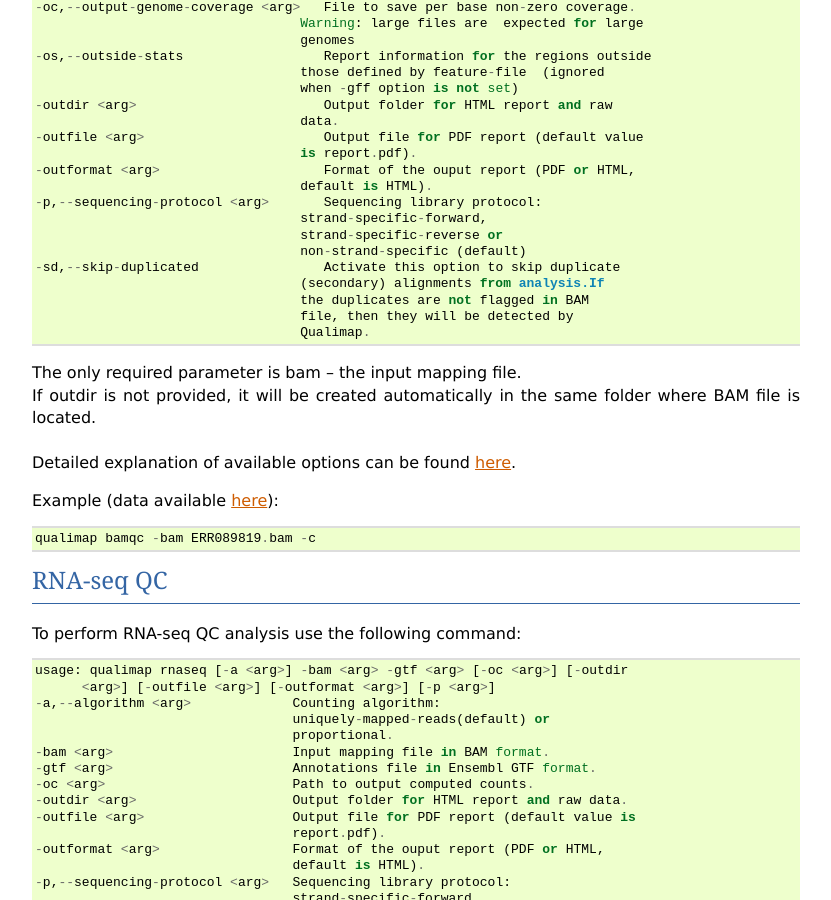
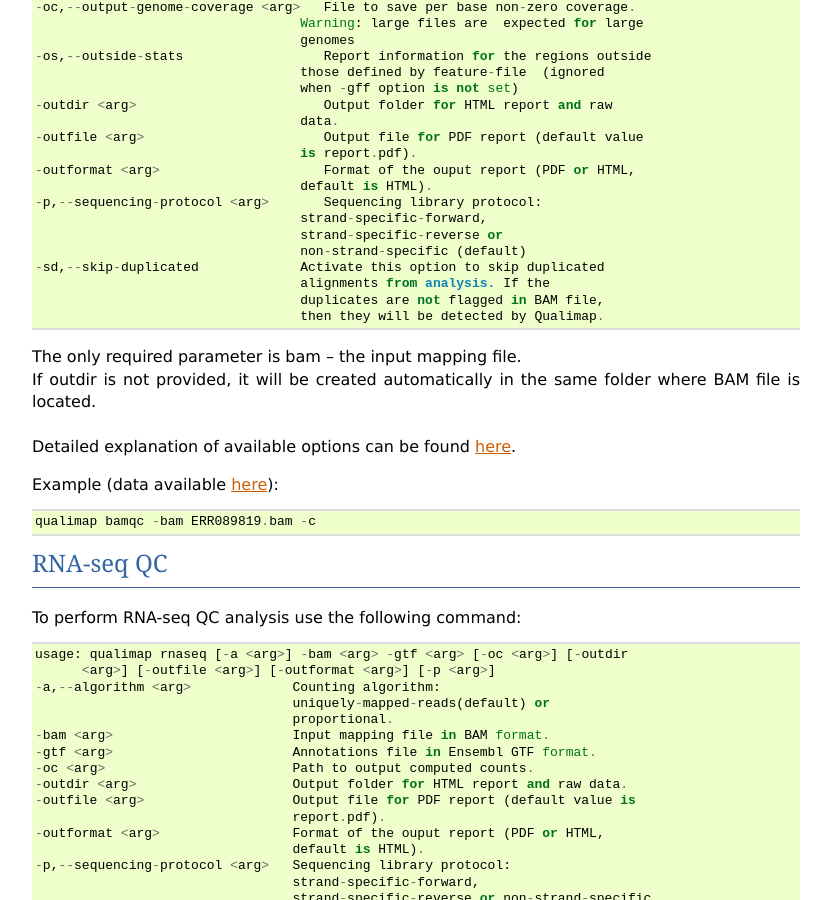
Before and after one commit to scchess/Qualimap, a Sphinx documentation site: the page built from doc/command_line.rst, in a window 1280 px wide and 900 px high, scrolled down 1583 px. Shown: the whole window, without its empty margins (48-879 px from the left). Built offline with Sphinx 7.4.7, drawn with Linux system fonts in a browser that asks for light colours.

Commit message:
BAM QC: small fix with help

```diff
--- a/doc/analysis.rst
+++ b/doc/analysis.rst
@@ -56,7 +56,7 @@ Input Parameters
   This allows to **compare** the **GC distribution** of the sample with the selected pre-calculated **genome** GC distribution. Currently two genome distributions are available: human (hg19) and mouse (mm9). More species will be included in future releases.
 
 :guilabel:`Skip duplicates`
-  This option allows to skip duplicate (secondary) alignments from analysis. If the duplicates are not flagged in BAM file, then they will be detected by Qualimap. Type of skipped duplicates will be shown in report.
+  This option allows to skip duplicated alignments from analysis. If the duplicates are not flagged in BAM file, then they will be detected by Qualimap. Type of skipped duplicates will be shown in report.
 
 :guilabel:`Compare GC content distribution with`
   This allows to **compare** the **GC distribution** of the sample with the selected pre-calculated **genome** GC distribution. Currently two genome distributions are available: human (hg19) and mouse (mm9). More species will be included in future releases.
--- a/doc/command_line.rst
+++ b/doc/command_line.rst
@@ -89,11 +89,11 @@ The following command allows to perform BAM QC analysis::
                                       strand-specific-forward,
                                       strand-specific-reverse or
                                       non-strand-specific (default)
-    -sd,--skip-duplicated                Activate this option to skip duplicate
-                                      (secondary) alignments from analysis.If
-                                      the duplicates are not flagged in BAM
-                                      file, then they will be detected by
-                                      Qualimap.
+    -sd,--skip-duplicated             Activate this option to skip duplicated
+                                      alignments from analysis. If the
+                                      duplicates are not flagged in BAM file,
+                                      then they will be detected by Qualimap.
+
 
 
 | The only required parameter is :guilabel:`bam` -- the input mapping file.
```
Also changed, not shown: 1 other file.
